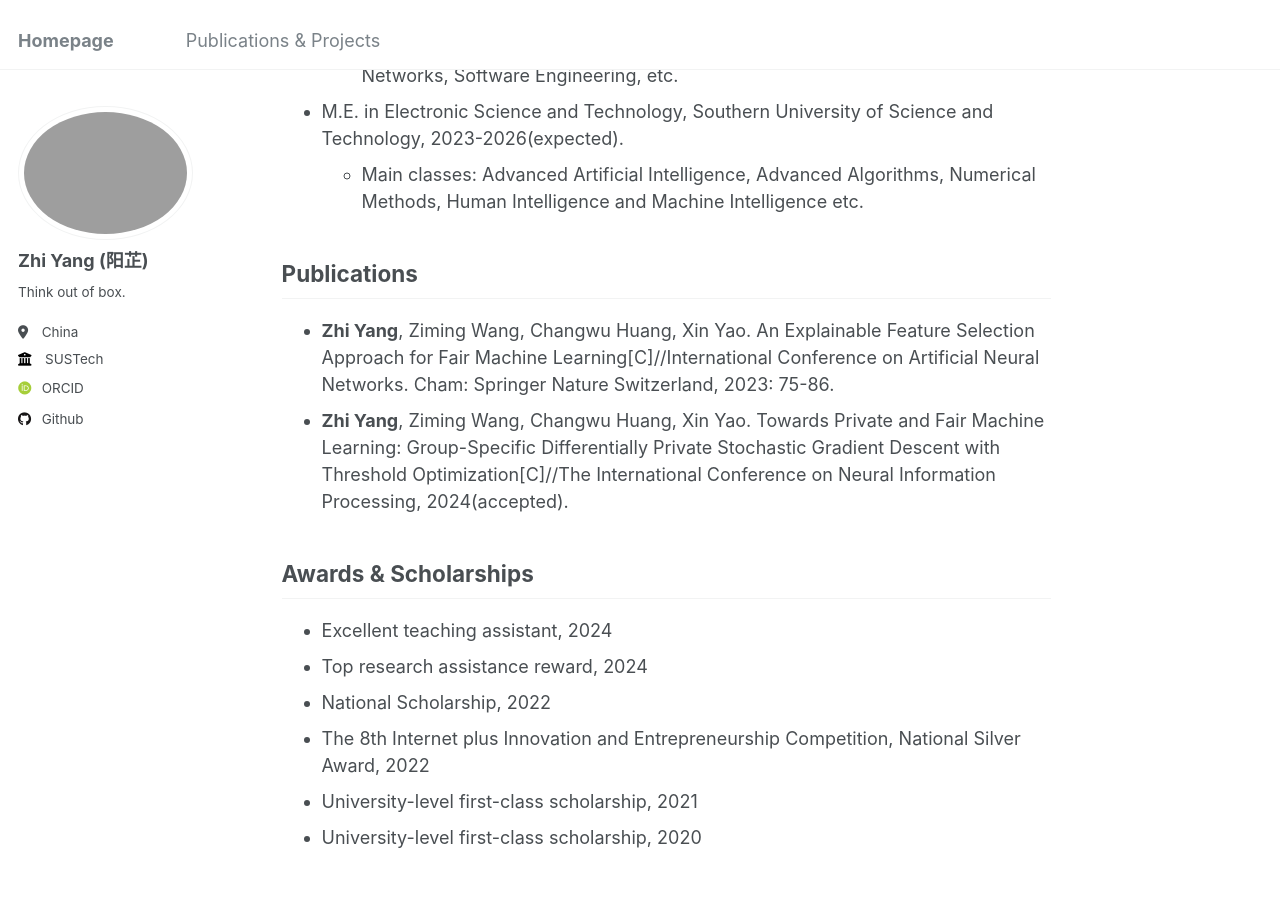
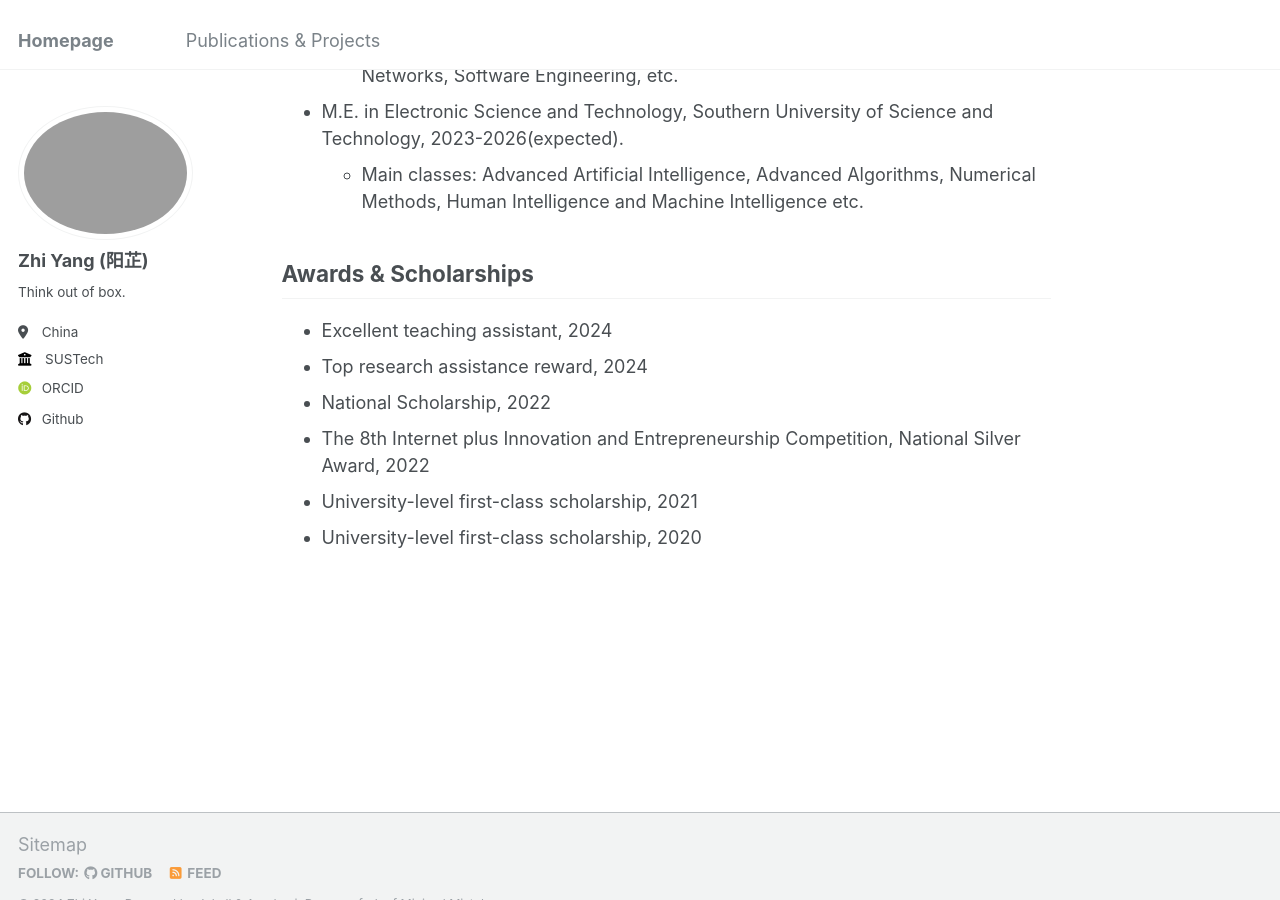
Before and after one commit to ruayz/ruayz.github.io, a Jekyll site: the page built from _pages/about.md, in a window 1280 px wide and 900 px high, scrolled down 473 px. Built offline with Jekyll 4.4.1, drawn with Linux system fonts in a browser that asks for light colours; some web fonts are replaced.

Commit message:
Update about.md

```diff
--- a/_pages/about.md
+++ b/_pages/about.md
@@ -18,10 +18,10 @@ Education
 - M.E. in Electronic Science and Technology, Southern University of Science and Technology, 2023-2026(expected).
   - Main classes: Advanced Artificial Intelligence, Advanced Algorithms, Numerical Methods, Human Intelligence and Machine Intelligence etc.
 
-Publications
+<!-- Publications
 ------
 - **Zhi Yang**, Ziming Wang, Changwu Huang, Xin Yao. An Explainable Feature Selection Approach for Fair Machine Learning[C]//International Conference on Artificial Neural Networks. Cham: Springer Nature Switzerland, 2023: 75-86.
-- **Zhi Yang**, Ziming Wang, Changwu Huang, Xin Yao. Towards Private and Fair Machine Learning: Group-Specific Differentially Private Stochastic Gradient Descent with Threshold Optimization[C]//The International Conference on Neural Information Processing, 2024(accepted).
+- **Zhi Yang**, Ziming Wang, Changwu Huang, Xin Yao. Towards Private and Fair Machine Learning: Group-Specific Differentially Private Stochastic Gradient Descent with Threshold Optimization[C]//The International Conference on Neural Information Processing, 2024(accepted). -->
 
 Awards & Scholarships
 ------
```
